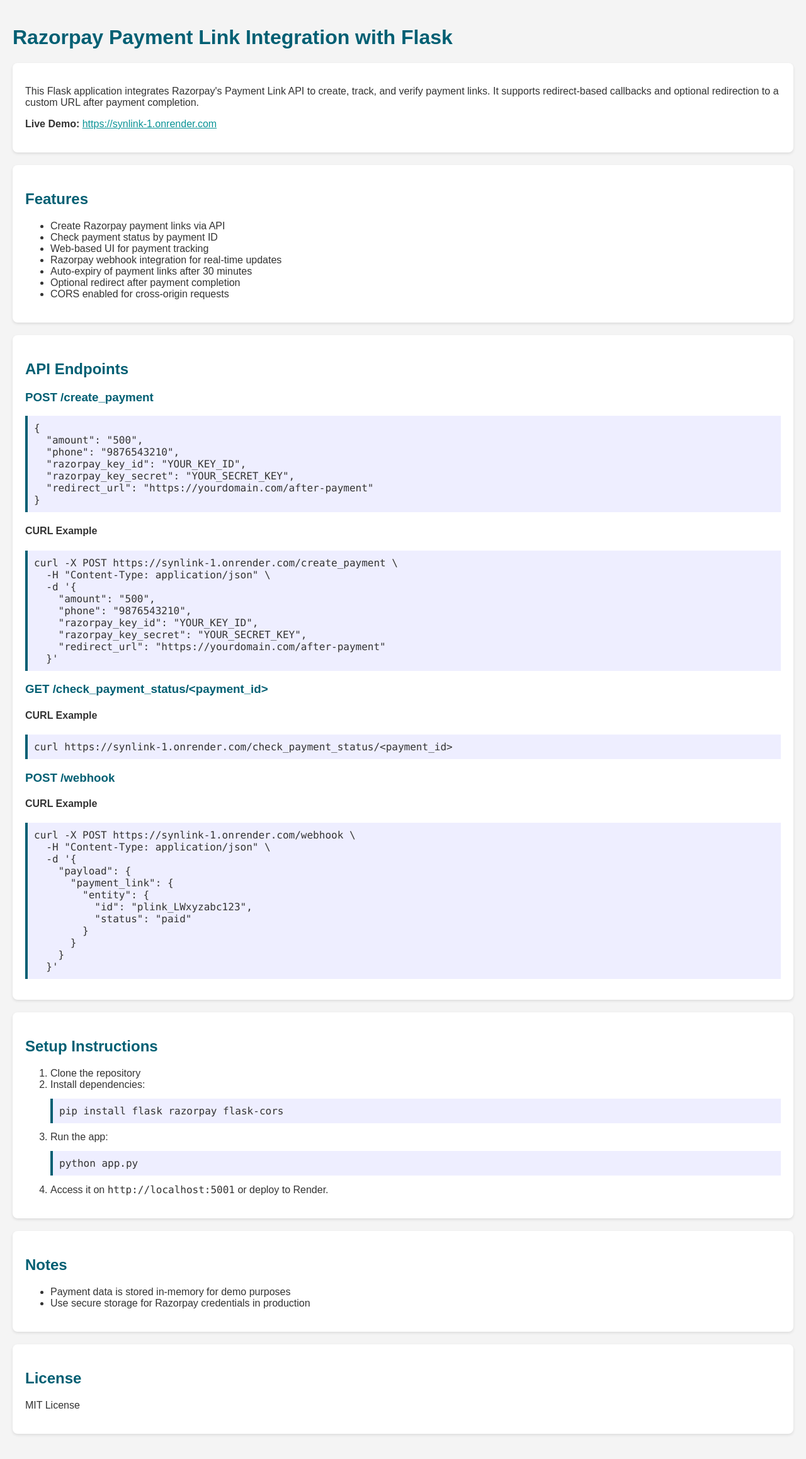
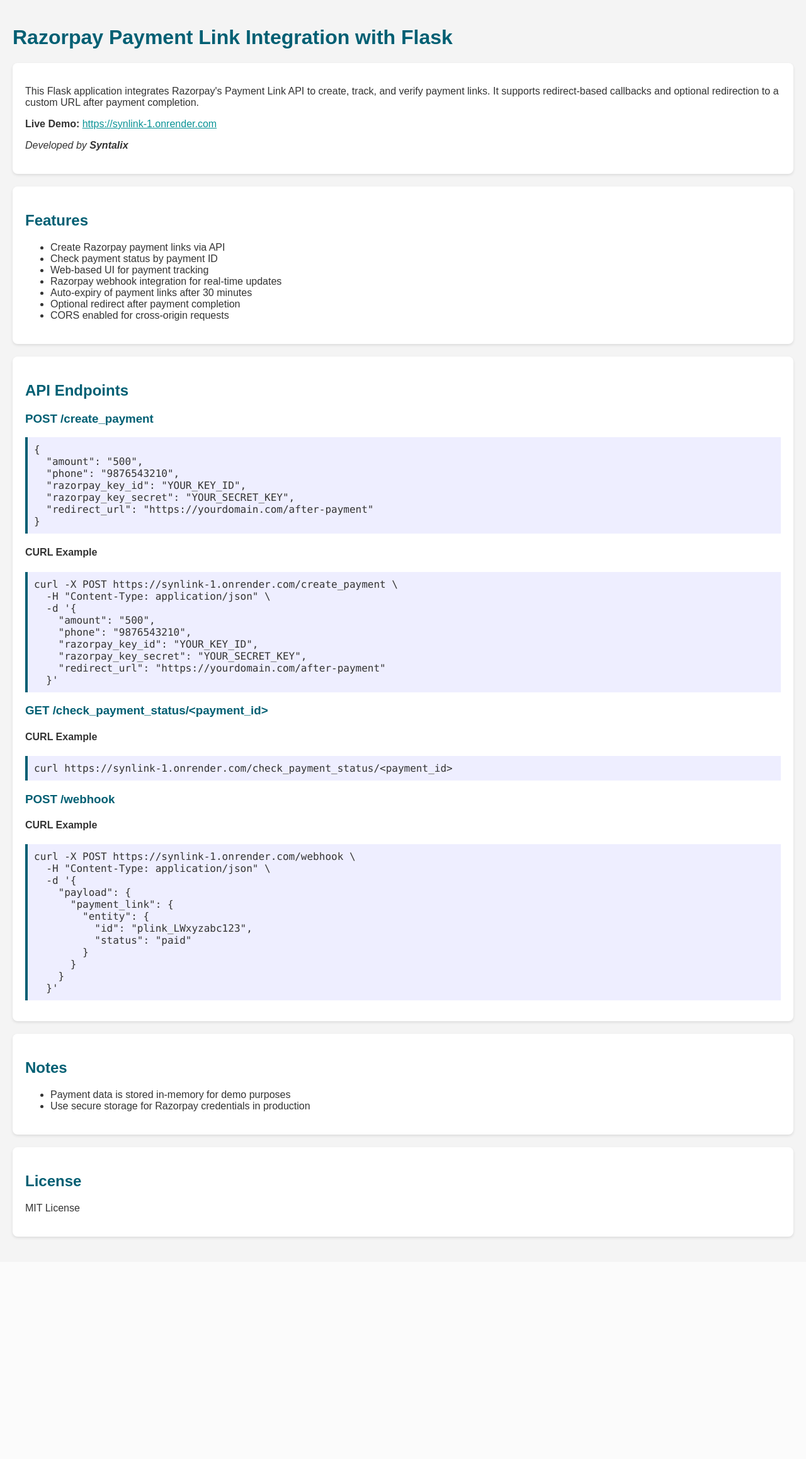
Before and after one commit to Soujash-123/SynLINK, a Flask app: template templates/docs.html in a window 1280 px wide. Shown: the whole page at 63% size. After the commit the page ends 1967 px from the top, so only its background shows below. Run offline with Flask 3, Linux system fonts and the light colour scheme; the template is opened without the code that fills it, so the values that code supplies are empty.

Commit message:
Update docs.html

```diff
--- a/templates/docs.html
+++ b/templates/docs.html
@@ -42,6 +42,7 @@
   <div class="section">
     <p>This Flask application integrates Razorpay's Payment Link API to create, track, and verify payment links. It supports redirect-based callbacks and optional redirection to a custom URL after payment completion.</p>
     <p><strong>Live Demo:</strong> <a href="https://synlink-1.onrender.com" target="_blank">https://synlink-1.onrender.com</a></p>
+    <p><em>Developed by <strong>Syntalix</strong></em></p>
   </div>
 
   <div class="section">
@@ -99,16 +100,6 @@
   </div>
 
   <div class="section">
-    <h2>Setup Instructions</h2>
-    <ol>
-      <li>Clone the repository</li>
-      <li>Install dependencies:<pre><code>pip install flask razorpay flask-cors</code></pre></li>
-      <li>Run the app:<pre><code>python app.py</code></pre></li>
-      <li>Access it on <code>http://localhost:5001</code> or deploy to Render.</li>
-    </ol>
-  </div>
-
-  <div class="section">
     <h2>Notes</h2>
     <ul>
       <li>Payment data is stored in-memory for demo purposes</li>
```
